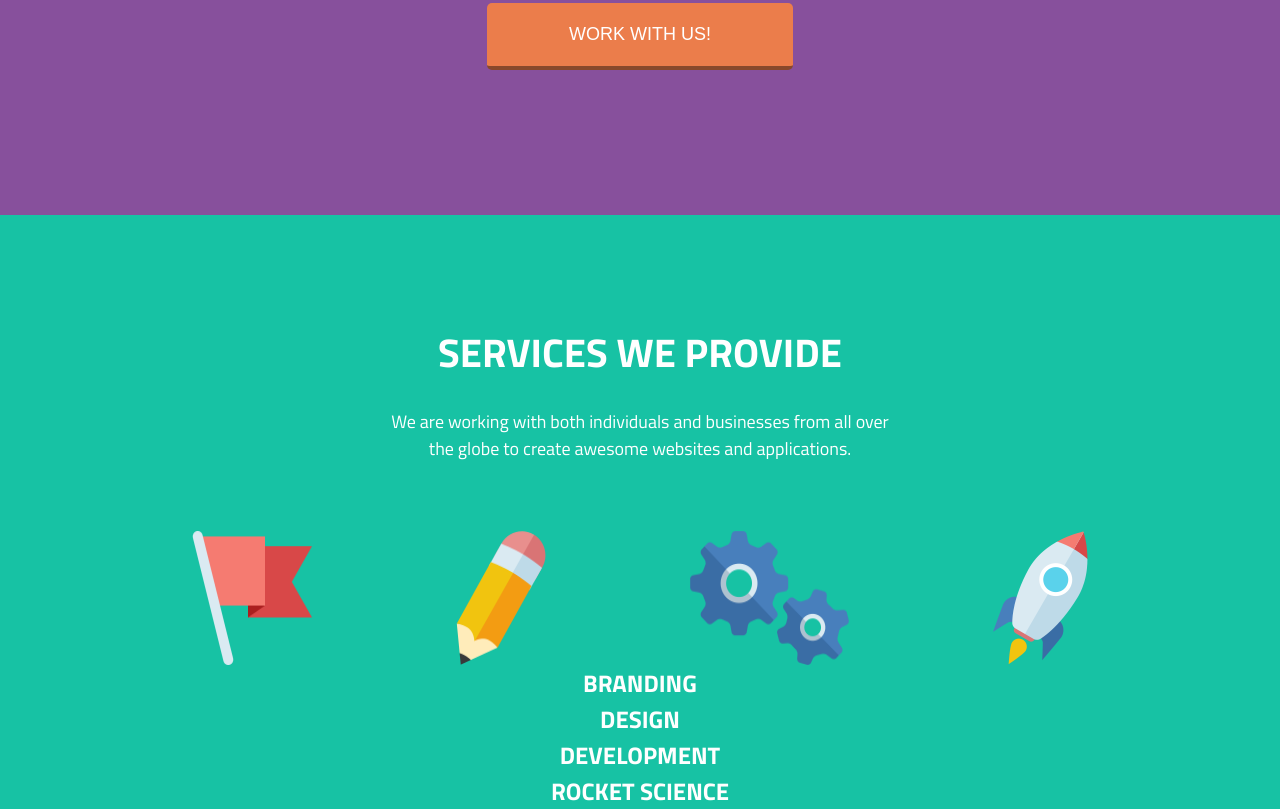
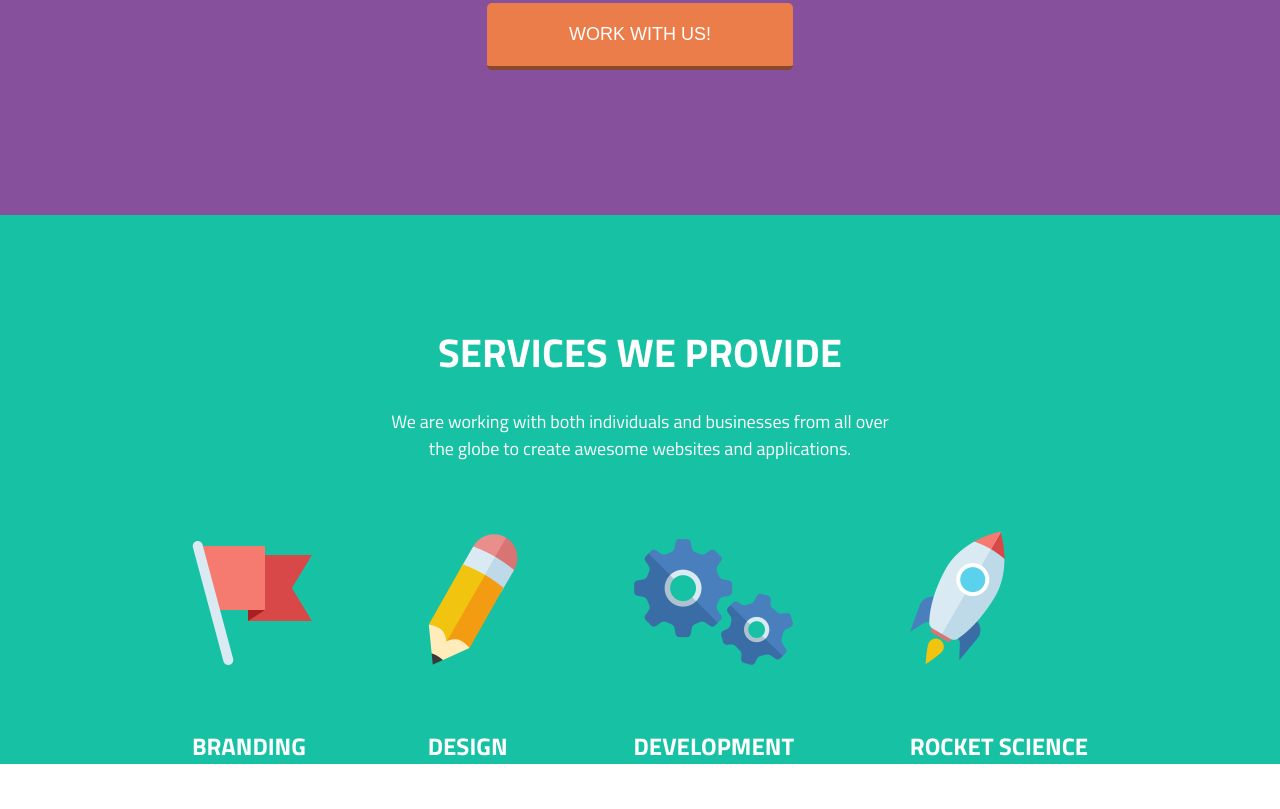
Before and after one commit to sunderrless/cuda, a plain HTML site: page index.html in a window 1280 px wide. Shown: the part 378-1187 px from the top of the page. After the commit the page ends 1142 px from the top, so only its background shows below. Drawn offline with Linux system fonts and the light colour scheme.

Commit message:
Some updates

```diff
--- a/index.html
+++ b/index.html
@@ -1,17 +1,16 @@
 <!DOCTYPE html>
 <html lang="en">
   <head>
-  <meta charset="UTF-8">
-  <meta http-equiv="X-UA-Compatible" content="IE=edge">
-  <meta name="viewport" content="width=device-width, initial-scale=1.0">
-  <link rel="stylesheet" href="stylesheet/style.css">
+    <meta charset="UTF-8" />
+    <meta http-equiv="X-UA-Compatible" content="IE=edge" />
+    <meta name="viewport" content="width=device-width, initial-scale=1.0" />
+    <link rel="stylesheet" href="stylesheet/style.css" />
     <title>Document</title>
   </head>
   <body>
     <header>
       <div class="navigation">
-
-    <img src="img/logo.svg" alt="Cuda" class="logo">
+        <img src="img/logo.svg" alt="Cuda" class="logo" />
         <nav>
           <a href="#">HOME</a>
           <a href="#">ABOUT</a>
@@ -22,8 +21,8 @@
       </div>
       <div class="head_content">
         <h1>
-      Hi there! We are the new kids on the block
-      and we build awesome websites and mobile apps.
+          Hi there! We are the new kids on the block and we build awesome
+          websites and mobile apps.
         </h1>
         <button>WORK WITH US!</button>
       </div>
@@ -31,24 +30,30 @@
     <main>
       <div class="main_1">
         <h2>SERVICES WE PROVIDE</h2>
-<p>We are working with both individuals and businesses from all over the globe
-  to create awesome websites and applications.</p>
+        <p>
+          We are working with both individuals and businesses from all over the
+          globe to create awesome websites and applications.
+        </p>
       </div>
       <div class="main_1-1">
-<img src="img/icon-branding 1.png" alt="">
-<img src="img/icon-design 1.png" alt="">
-<img src="img/icon-development 1.png" alt="">
-<img src="img/icon-rocket 1.png" alt="">
+        <div>
+          <img src="img/icon-branding 1.png" alt="" class="main-img-1" />
+          <h3 class="main-abc">BRANDING</h3>
         </div>
-<h3>BRANDING</h3>
-<h3>DESIGN</h3>
-<h3>DEVELOPMENT</h3>
-<h3>ROCKET SCIENCE</h3>
-
+        <div>
+          <img src="img/icon-design 1.png" alt="" class="main-img-1"/>
+          <h3 class="main-abc">DESIGN</h3>
+        </div>
+        <div>
+          <img src="img/icon-development 1.png" alt="" class="main-img-1" />
+          <h3 class="main-abc">DEVELOPMENT</h3>
+        </div>
+        <div>
+          <img src="img/icon-rocket 1.png" alt="" class="main-img-1" />
+          <h3 class="main-abc">ROCKET SCIENCE</h3>
+        </div>
+      </div>
     </main>
-  <footer>
-
-
-  </footer>
+    <footer></footer>
   </body>
 </html>
--- a/stylesheet/style.css
+++ b/stylesheet/style.css
@@ -112,18 +112,22 @@ main .main_1-1 {
 padding-left: 15%;
 padding-right: 15%;
 padding-top: 69px;
+align-items: flex-end;
 }
 
-main > h3  {
+
+
+main .main-abc {
   display: flex;
-  justify-content: space-around;
   font-family: 'TitilliumWeb-Bold';
   font-size: 24px;
   color:#ffffff;
   align-items: center;
-  text-align: justify;
+  flex-direction: row;
+  align-items: center;
+  text-align: center;
+ margin-top: 60px;
 
- /* margin-top: 60px; */
 }
 
 @font-face {
```
Lines whose indentation alone changed are shown as unchanged.
